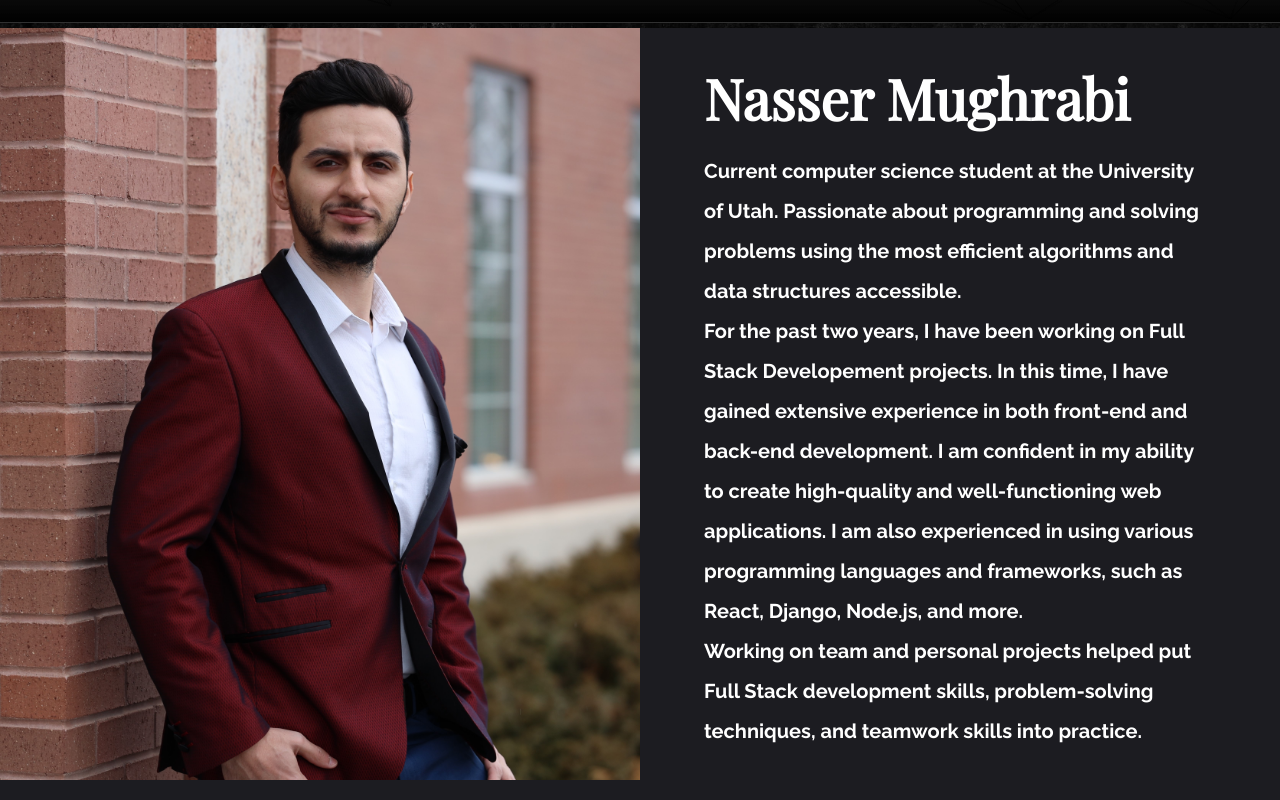
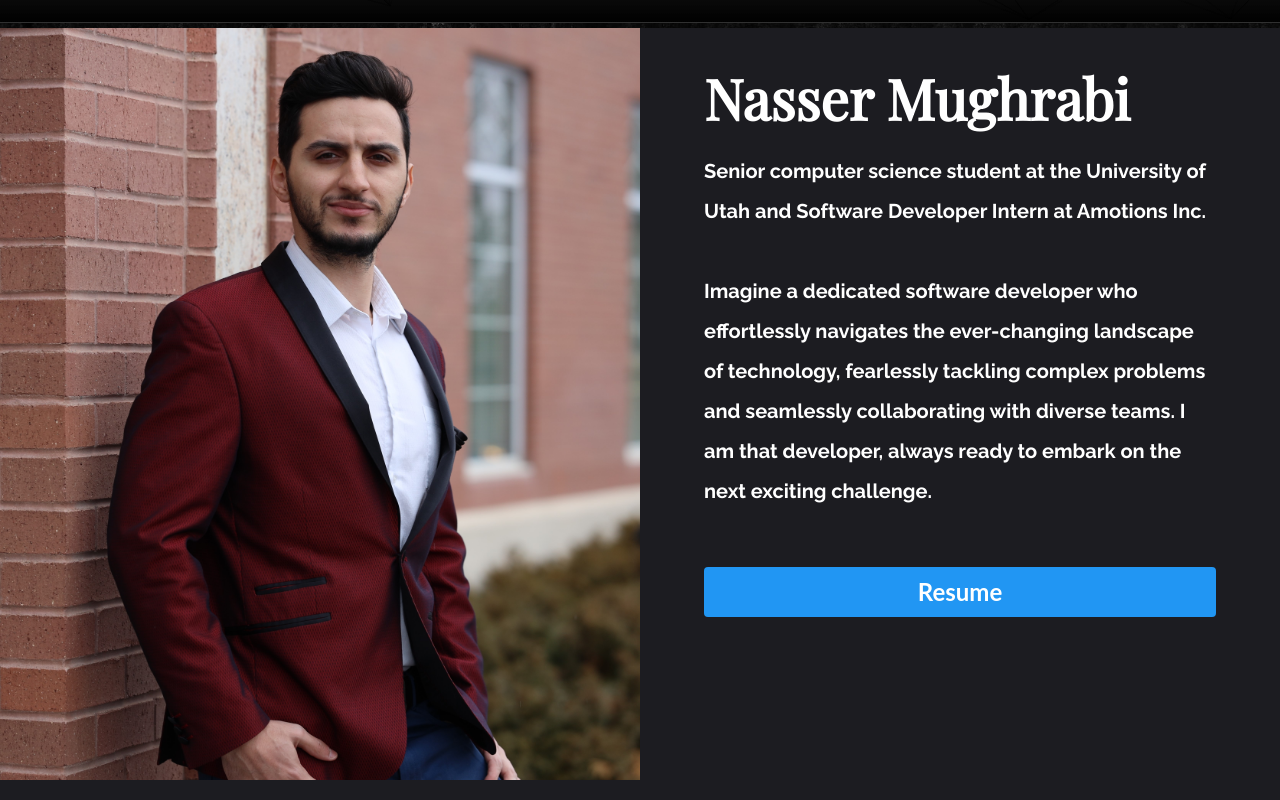
Before and after one commit to nasserelm/portfolio, a React (Create React App) app: page / in a window 1280 px wide. Shown: the part 780-1580 px from the top of the page. Built offline with nearby package versions, Linux system fonts and the light colour scheme; grey boxes are pictures that could not be loaded.

Commit message:
Added resume button

```diff
--- a/src/components/About.js
+++ b/src/components/About.js
@@ -25,7 +25,7 @@ const ImageContainer = styled.div`
   background-position: 60% 40%;
   background-repeat: no-repeat;
   // filter: brightness(170%);
-  @media (max-width: 1024px) {
+  @media (max-width: 796px) {
     display: none;
   }
 `;
@@ -44,7 +44,8 @@ const Description = styled.div`
     padding: 1rem 0rem;
     line-height: 1.2rem;
     font-size: 1rem;
-    @media (min-width: 800px) {
+    @media (min-width: 1023px) {
+      //800px
       font-size: 2.5vmin;
       line-height: 5vmin;
     }
@@ -76,6 +77,31 @@ const PageWrapper = styled.div`
   }
 `;
 
+const Button = styled.button`
+  /* Button styles */
+  padding: 10px 20px;
+  font-size: 16px;
+  background-color: #2196f3;
+  color: #fff;
+  border: none;
+  border-radius: 4px;
+  cursor: pointer;
+  font-family: sans-serif;
+  font-size: 24px;
+  font-weight: bold;
+
+  /* Hover styles */
+  &:hover {
+    background-color: #0d8bf0;
+  }
+
+  /* Disabled styles */
+  &:disabled {
+    background-color: #ccc;
+    cursor: not-allowed;
+  }
+`;
+
 function About() {
   return (
     <PageWrapper id='about'>
@@ -91,21 +117,25 @@ function About() {
           </ResumeContainer>
         </h2>
         <h4>
-          Current computer science student at the University of Utah. Passionate
-          about programming and solving problems using the most efficient
-          algorithms and data structures accessible.
+          Senior computer science student at the University of Utah and Software
+          Developer Intern at Amotions Inc.
           <br></br>
-          For the past two years, I have been working on Full Stack Developement
-          projects. In this time, I have gained extensive experience in both
-          front-end and back-end development. I am confident in my ability to
-          create high-quality and well-functioning web applications. I am also
-          experienced in using various programming languages and frameworks,
-          such as React, Django, Node.js, and more.
           <br></br>
-          Working on team and personal projects helped put Full Stack
-          development skills, problem-solving techniques, and teamwork skills
-          into practice.
+          Imagine a dedicated software developer who effortlessly navigates the
+          ever-changing landscape of technology, fearlessly tackling complex
+          problems and seamlessly collaborating with diverse teams. I am that
+          developer, always ready to embark on the next exciting challenge.
+          <br></br>
+          <br></br>
         </h4>
+        <Button href={process.env.PUBLIC_URL + "Nasser_Resume.pdf"}>
+          <a
+            href={process.env.PUBLIC_URL + "Nasser_Resume.pdf"}
+            style={{textDecoration: 'none', color: 'inherit'}}
+          >
+            Resume
+          </a>
+        </Button>
       </Description>
     </PageWrapper>
   );
```
